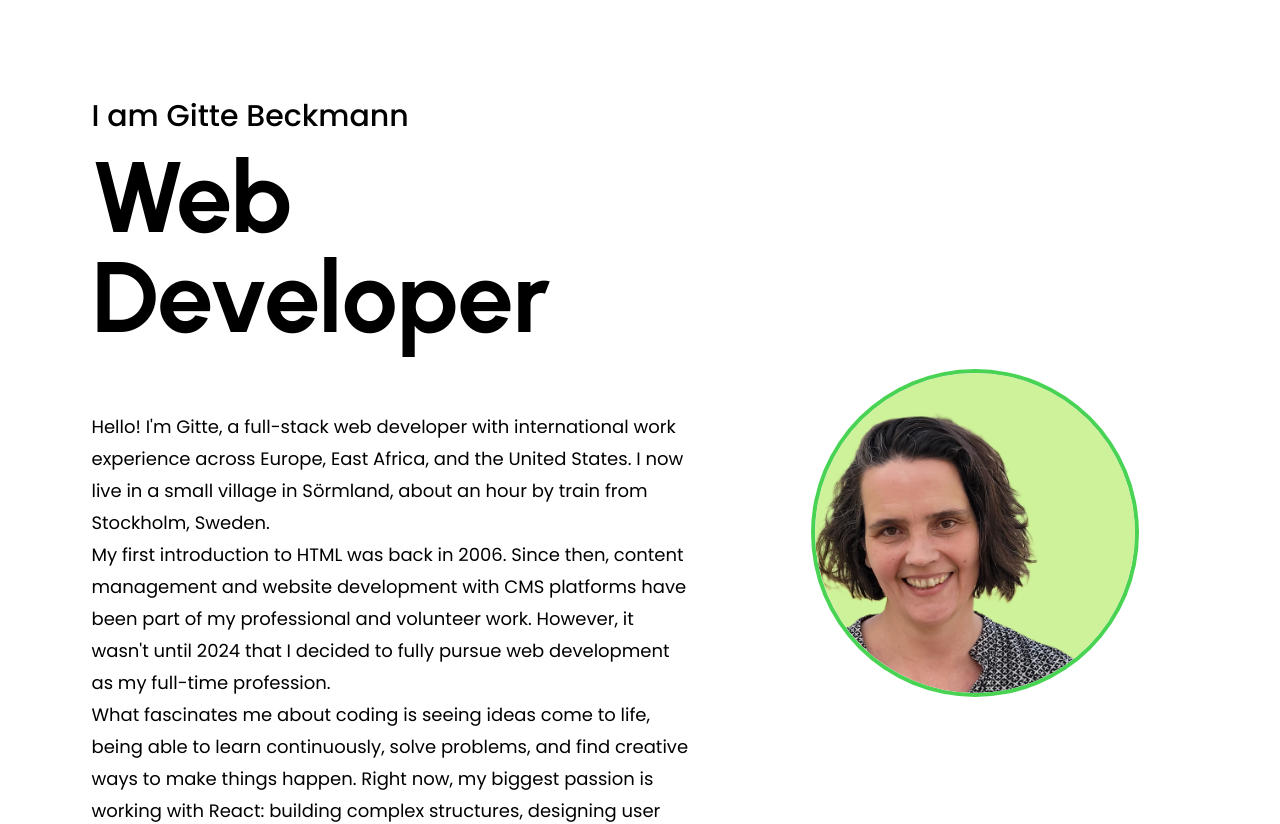
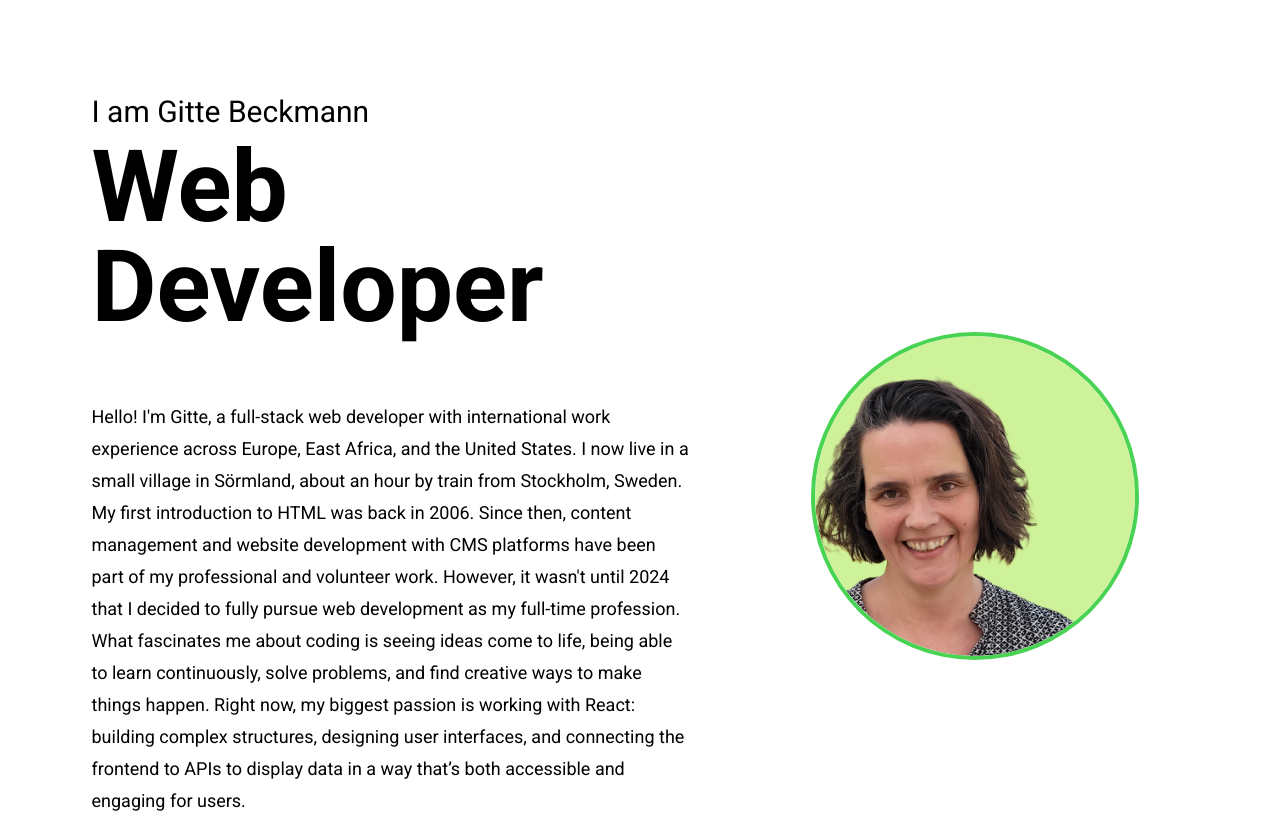
Before and after one commit to gittebe/gitte-portfolio, a React (Vite) app: page / in a window 1280 px wide. Shown: the top 824 px of the page. Built offline with nearby package versions, Linux system fonts and the light colour scheme.

Commit message:
- changed font-family

```diff
--- a/index.html
+++ b/index.html
@@ -3,17 +3,12 @@
 
 <head>
   <meta charset="UTF-8" />
+  <meta name="description" Content="Welcome to Gitte's portfolio, a JavaScript developer passionate about modern web development, clean code, and creative solutions."/>
   <meta name="viewport" content="width=device-width, initial-scale=1.0" />
   <link rel="preconnect" href="https://fonts.googleapis.com">
   <link rel="preconnect" href="https://fonts.gstatic.com" crossorigin>
-  <link
-    href="https://fonts.googleapis.com/css2?family=Roboto:ital,wght@0,100;0,300;0,400;0,500;0,700;0,900;1,100;1,300;1,400;1,500;1,700;1,900&family=Urbanist:ital,wght@0,100..900;1,100..900&display=swap"
-    rel="stylesheet">
-  <link rel="preconnect" href="https://fonts.googleapis.com">
-  <link rel="preconnect" href="https://fonts.gstatic.com" crossorigin>
-  <link
-    href="https://fonts.googleapis.com/css2?family=Poppins:ital,wght@0,100;0,200;0,300;0,400;0,500;0,600;0,700;0,800;0,900;1,100;1,200;1,300;1,400;1,500;1,600;1,700;1,800;1,900&family=Roboto:ital,wght@0,100;0,300;0,400;0,500;0,700;0,900;1,100;1,300;1,400;1,500;1,700;1,900&family=Urbanist:ital,wght@0,100..900;1,100..900&display=swap"
-    rel="stylesheet">
+  <link href="https://fonts.googleapis.com/css2?family=Roboto:wght@400;700&display=swap" rel="stylesheet">
+  <link rel="stylesheet" href="https://cdnjs.cloudflare.com/ajax/libs/animate.css/4.1.1/animate.min.css">
   <title>Portfolio Gitte</title>
 </head>
 
--- a/src/ui/Typography/Typography.css
+++ b/src/ui/Typography/Typography.css
@@ -1,5 +1,5 @@
 .header-one {
-  font-family: Urbanist;
+  font-family: 'Roboto', sans-serif;
   font-size: 3.75rem;
   font-weight: 700;
   line-height: 3.75rem;
@@ -8,9 +8,9 @@
 }
 
 .header-two {
+  font-family: 'Roboto', sans-serif;
   grid-column: span 4;
   text-align: center;
-  font-family: Urbanist;
   font-size: 3.75rem;
   font-weight: 700;
   margin: 0;
@@ -18,7 +18,7 @@
 }
 
 .header-three {
-  font-family: Poppins;
+  font-family: 'Roboto', sans-serif;
   font-size: 1.5rem;
   font-weight: 500;
   margin: 0;
@@ -27,7 +27,7 @@
 }
 
 .body {
-  font-family: Poppins;
+  font-family: 'Roboto', sans-serif;
   font-size: 1.125rem;
   font-style: normal;
   font-weight: 400;
```
